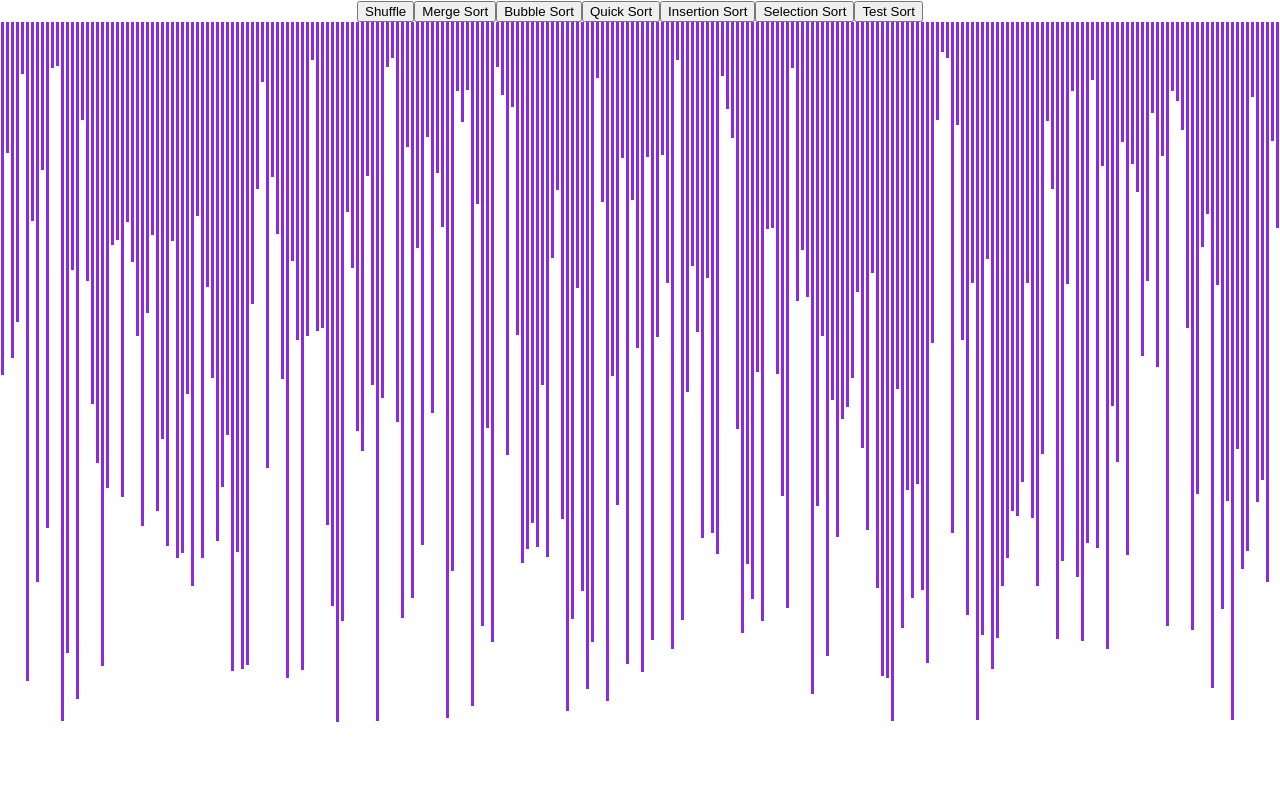
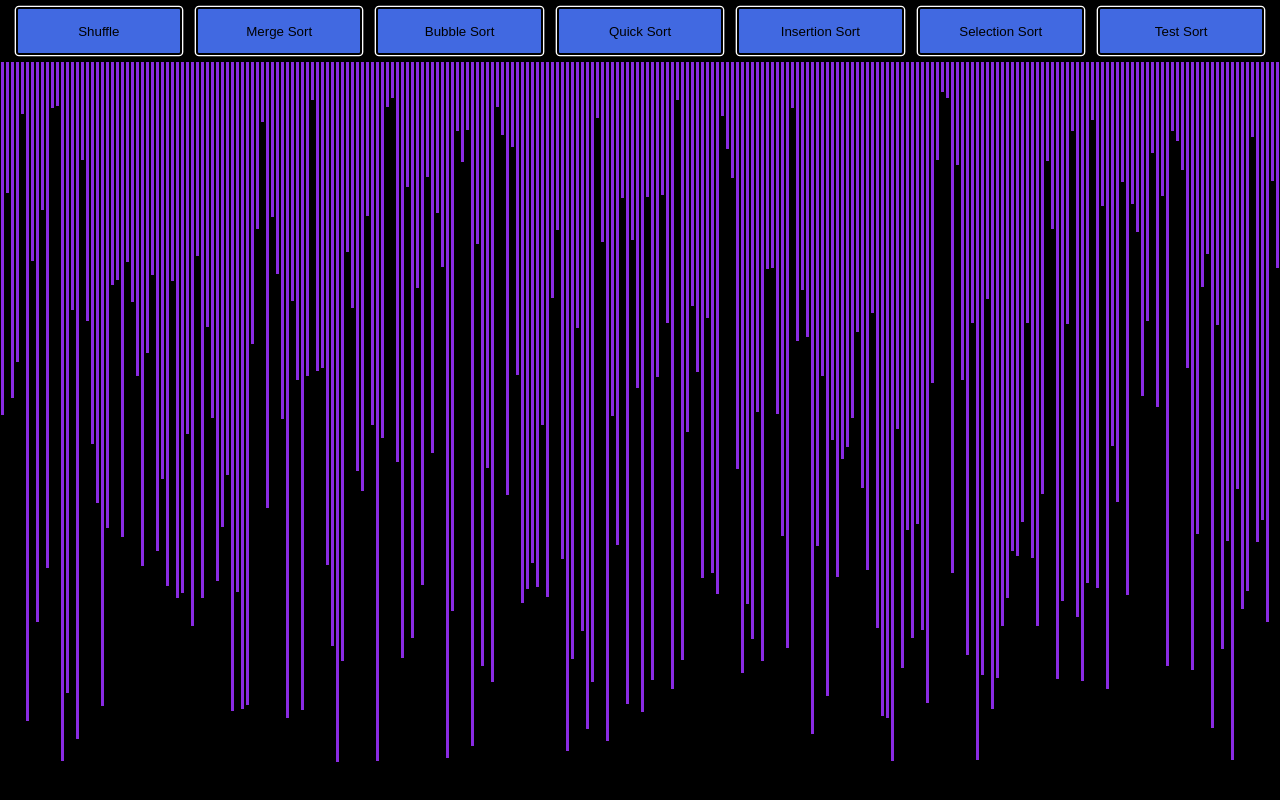
Before and after one commit to KN999/sortingVisualiser, a React (Create React App) app: page / in a window 1280 px wide. Shown: the top 800 px of the page. Built offline with nearby package versions, Linux system fonts and the light colour scheme.

Commit message:
style: styled the visualiser
added background color and colored bars and buttons

```diff
--- a/src/App.css
+++ b/src/App.css
@@ -1,5 +1,8 @@
 .App {
   text-align: center;
+  height: 100vh;
+  width: 100vw;
+  background-color: black;
 }
 
 .App-logo {
--- /dev/null
+++ b/src/Navbar.css
@@ -0,0 +1,10 @@
+button {
+    background: royalblue;
+    width: 13vw;
+    height: 6vh;
+    margin: 7px;
+    border: 2px double #000;
+    border-radius: 3px;
+    box-shadow: 0 0 0px 1pt #fff;
+    cursor: pointer;
+}
--- /dev/null
+++ b/src/Navbar.js
@@ -0,0 +1,30 @@
+import React from 'react';
+import { MergeSort } from './SortingAlgorithms/MergeSort'
+import { BubbleSort } from './SortingAlgorithms/BubbleSort'
+import { QuickSort } from './SortingAlgorithms/QuickSort'
+import { InsertionSort } from './SortingAlgorithms/InsertionSort'
+import { SelectionSort } from './SortingAlgorithms/SelectionSort'
+import { GenerateRandomBar } from './GenerateRandom'
+import './Navbar.css'
+import { Test } from './Test'
+
+const MAX_BAR = 325;
+const animation = [];
+
+const Navbar = (props) => {
+  return (
+    <div>
+      <button onClick={() => GenerateRandomBar(MAX_BAR, props.setNums)}>
+        Shuffle
+      </button>
+      <button onClick={() => MergeSort(props.nums, animation)}>Merge Sort</button>
+      <button onClick={() => BubbleSort()}>Bubble Sort</button>
+      <button onClick={() => QuickSort()}>Quick Sort</button>
+      <button onClick={() => InsertionSort()}>Insertion Sort</button>
+      <button onClick={() => SelectionSort()}>Selection Sort</button>
+      <button onClick={() => Test(MergeSort)}>Test Sort</button>
+    </div>
+  );
+};
+
+export default Navbar;
--- a/src/SortingVisualiser.js
+++ b/src/SortingVisualiser.js
@@ -1,18 +1,12 @@
 import React, { useState, useEffect } from "react";
-import { GenerateRandomBar, randomIntForInterval } from './GenerateRandom'
-import { MergeSort } from './SortingAlgorithms/MergeSort'
-import { BubbleSort } from './SortingAlgorithms/BubbleSort'
-import { QuickSort } from './SortingAlgorithms/QuickSort'
-import { InsertionSort } from './SortingAlgorithms/InsertionSort'
-import { SelectionSort } from './SortingAlgorithms/SelectionSort'
-import { Test } from './Test'
+import { GenerateRandomBar } from './GenerateRandom'
+import Navbar from './Navbar'
 import "./SortingVisualiser.css";
 
 const MAX_BAR = 325;
 
 const SortingVisualiser = () => {
   const [nums, setNums] = useState([]);
-  const [animation, setAnimation] = useState([]);
 
   useEffect(() => {
     GenerateRandomBar(MAX_BAR, setNums);
@@ -20,15 +14,7 @@ const SortingVisualiser = () => {
 
   return (
     <div>
-      <div>
-        <button onClick={() => GenerateRandomBar(MAX_BAR, setNums)}>Shuffle</button>
-        <button onClick={() => MergeSort(nums, animation)}>Merge Sort</button>
-        <button onClick={() => BubbleSort()}>Bubble Sort</button>
-        <button onClick={() => QuickSort()}>Quick Sort</button>
-        <button onClick={() => InsertionSort()}>Insertion Sort</button>
-        <button onClick={() => SelectionSort()}>Selection Sort</button>
-        <button onClick={() => Test(MergeSort)}>Test Sort</button>
-      </div>
+      <Navbar nums={nums} setNums={setNums}/>
       <div className="array-bar">
         {nums.map((value, key) => (
           <div className="bar" key={key} style={{ height: `${value}px` }}></div>
--- a/src/index.css
+++ b/src/index.css
@@ -5,6 +5,8 @@ body {
     sans-serif;
   -webkit-font-smoothing: antialiased;
   -moz-osx-font-smoothing: grayscale;
+  width: fit-content;
+  height: fit-content;
 }
 
 code {
```
